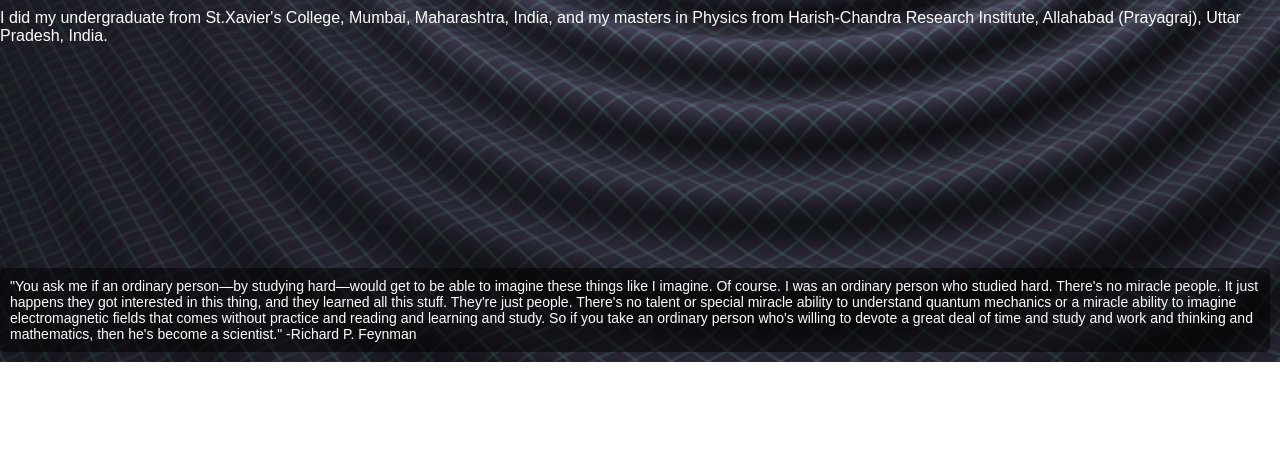
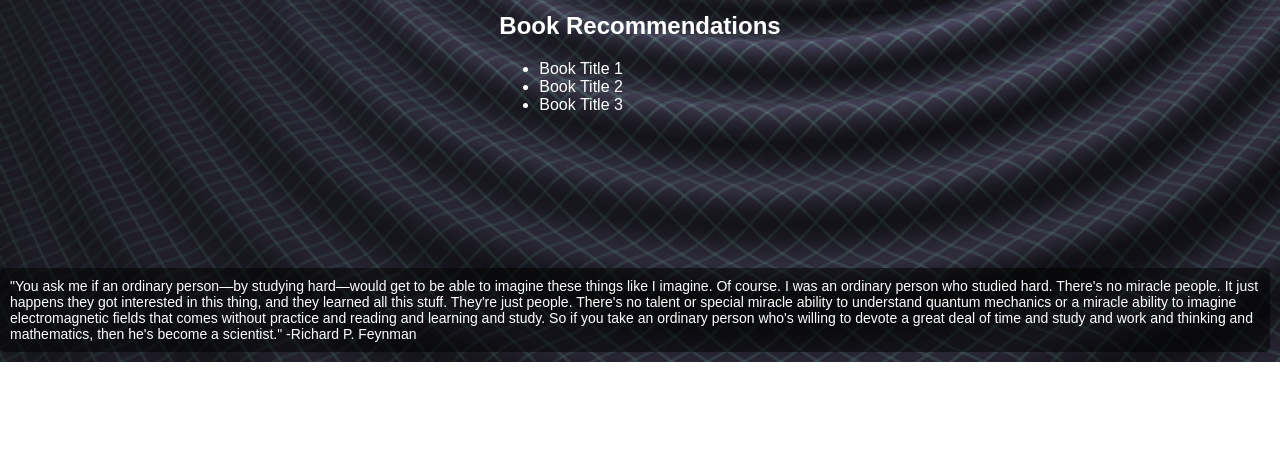
Before and after one commit to vinodpisharody/vinodpisharody.github.io, a plain HTML site: page index.html in a window 1280 px wide. Shown: the part 438-900 px from the top of the page. After the commit the page ends 800 px from the top, so only its background shows below. Drawn offline with Linux system fonts and the light colour scheme.

Commit message:
Update index.html

```diff
--- a/index.html
+++ b/index.html
@@ -17,7 +17,7 @@
       height: 100vh;
       display: flex;
       flex-direction: column;
-      justify-content: center; /* Center the content vertically */
+      justify-content: center;
       align-items: center;
       color: white;
       font-family: 'Arial', sans-serif;
@@ -57,7 +57,7 @@
     }
 
     .content {
-      padding: 80px 20px 20px; /* Adjusted padding to account for fixed navigation */
+      padding: 20px;
     }
   </style>
 </head>
@@ -75,14 +75,20 @@
   <div id="blackhole-background">
     <div id="quote-box">
       <p id="quote">"You ask me if an ordinary person—by studying hard—would get to be able to imagine these things like I imagine. Of course. I was an ordinary person who studied hard. There's no miracle people. It just happens they got interested in this thing, and they learned all this stuff. They're just people. There's no talent or special miracle ability to understand quantum mechanics or a miracle ability to imagine electromagnetic fields that comes without practice and reading and learning and study. So if you take an ordinary person who's willing to devote a great deal of time and study and work and thinking and mathematics, then he's become a scientist." -Richard P. Feynman</p>
-      </div>
+    </div>
     <h1>Welcome to my website!</h1>
     <p>I am Vinod Pisharody and I am a physicist. I am interested in using gravitational waves as a probe to study the Universe we live in.</p>
     <p>I did my undergraduate from St.Xavier's College, Mumbai, Maharashtra, India, and my masters in Physics from Harish-Chandra Research Institute, Allahabad (Prayagraj), Uttar Pradesh, India.</p>
-  </div>
 
-  <div class="content">
-    <!-- Your additional content goes here -->
+    <div class="content">
+      <h2>Book Recommendations</h2>
+      <ul>
+        <li>Book Title 1</li>
+        <li>Book Title 2</li>
+        <li>Book Title 3</li>
+        <!-- Add more book titles as needed -->
+      </ul>
+    </div>
   </div>
 
 </body>
```
